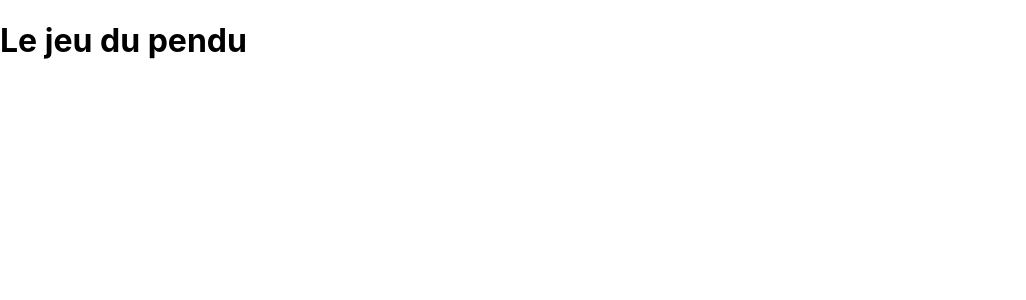
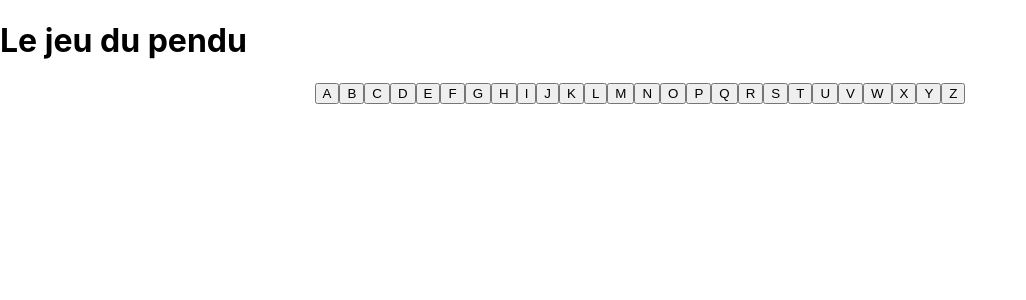
Before and after one commit to Fred-si/rhangman, a React (Create React App) app: page / in a window 1280 px wide. Shown: the top 300 px of the page, without its empty margins (0-1026 px from the left). Built offline with nearby package versions, Linux system fonts and the light colour scheme.

Commit message:
crée le clavier virtuel

```diff
--- a/src/App.jsx
+++ b/src/App.jsx
@@ -1,14 +1,21 @@
-import React from 'react';
-import './App.css';
+import React from "react"
+import "./App.css"
 
-function App() {
+import VirtualKeyboard from "./VirtualKeyboard"
+
+export default class App extends React.Component {
+    onKeyClicked(letter) {
+        return null
+    }
+
+    render() {
         return (
             <React.Fragment>
                 <h1>Le jeu du pendu</h1>
                 <div className="App">
+                    <VirtualKeyboard onClick={this.onKeyClicked.bind(this)} />
                 </div>
             </React.Fragment>
-  );
+        )
     }
-
-export default App;
+}
--- /dev/null
+++ b/src/VirtualKeyboard.jsx
@@ -0,0 +1,35 @@
+import React, { useState } from "react"
+
+export default function VirtualKeyboard({ onClick }) {
+    const letters = [...Array(26).keys()].map(idx =>
+        String.fromCharCode(idx + 65)
+    )
+
+    return (
+        <div className="virtualKeyboard">
+            {letters.map(l => (
+                <Key
+                    key={"button-" + l}
+                    letter={l}
+                    onClick={letter => onClick(letter)}
+                />
+            ))}
+        </div>
+    )
+}
+
+function Key({ letter, onClick }) {
+    const [state, setState] = useState("enabled")
+
+    return (
+        <button
+            className={"key " + state}
+            onClick={() => {
+                setState("disabled")
+                onClick(letter)
+            }}
+        >
+            {letter}
+        </button>
+    )
+}
```
Also changed, not shown: 2 other files (tests, documents, lock files or other folders). Lines whose indentation alone changed are shown as unchanged.
